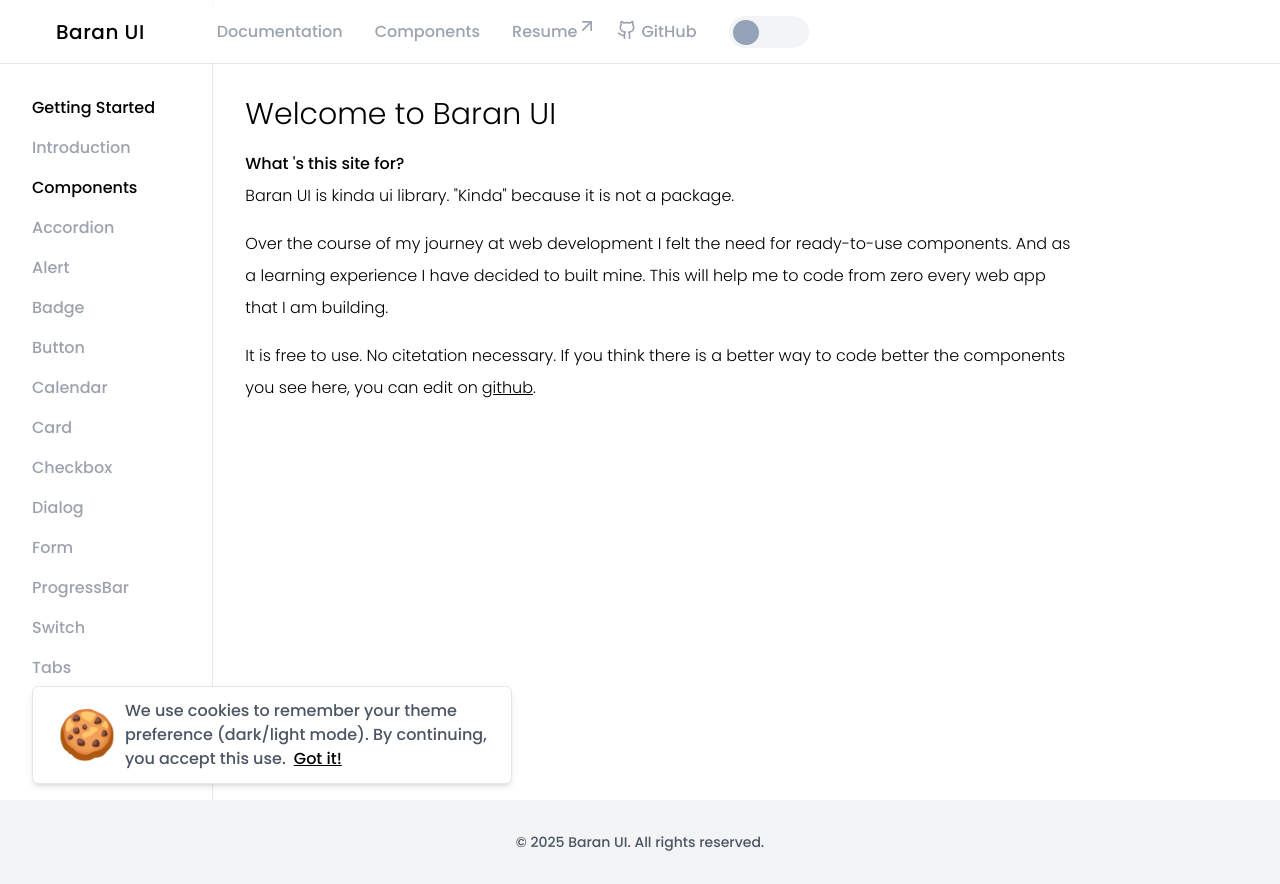
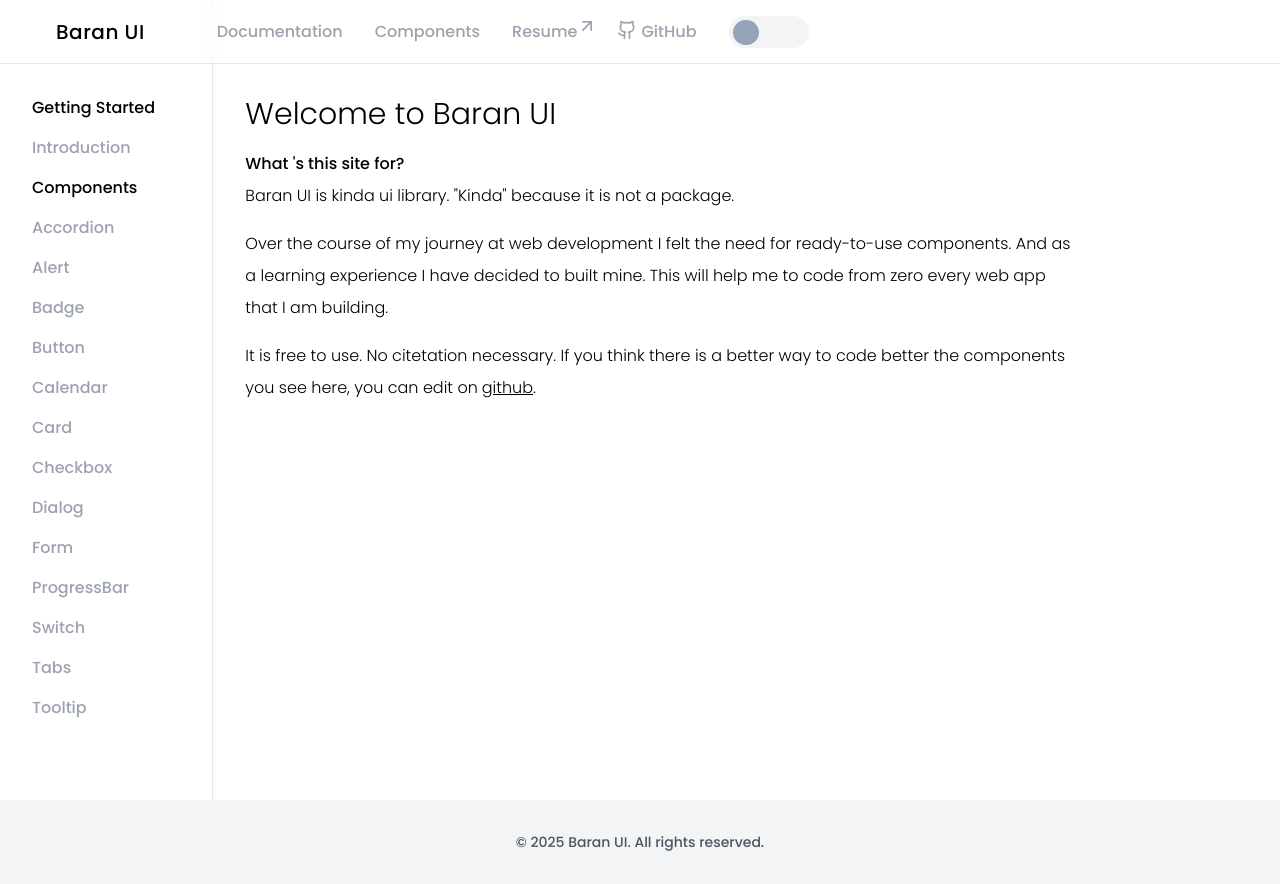
Before and after one commit to phscloq/ui-library, a Next.js app: page / in a window 1280 px wide. Built offline with nearby package versions, Linux system fonts and the light colour scheme; no server answers.

Commit message:
Remove `CookieAlert` component

```diff
--- a/src/app/components/main.tsx
+++ b/src/app/components/main.tsx
@@ -32,7 +32,6 @@ export default function Main({children}:Props){
             </main>
              </div>
              <MobileMenu />
-        <CookieAlert />
         </div>
     )
 }
```
